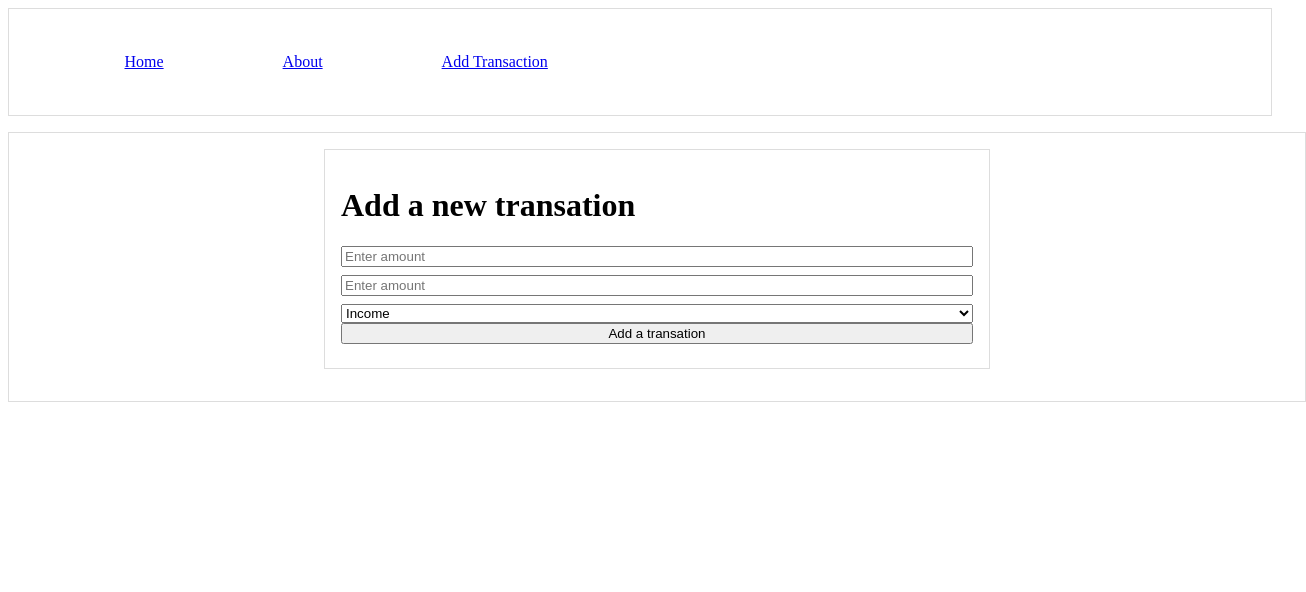
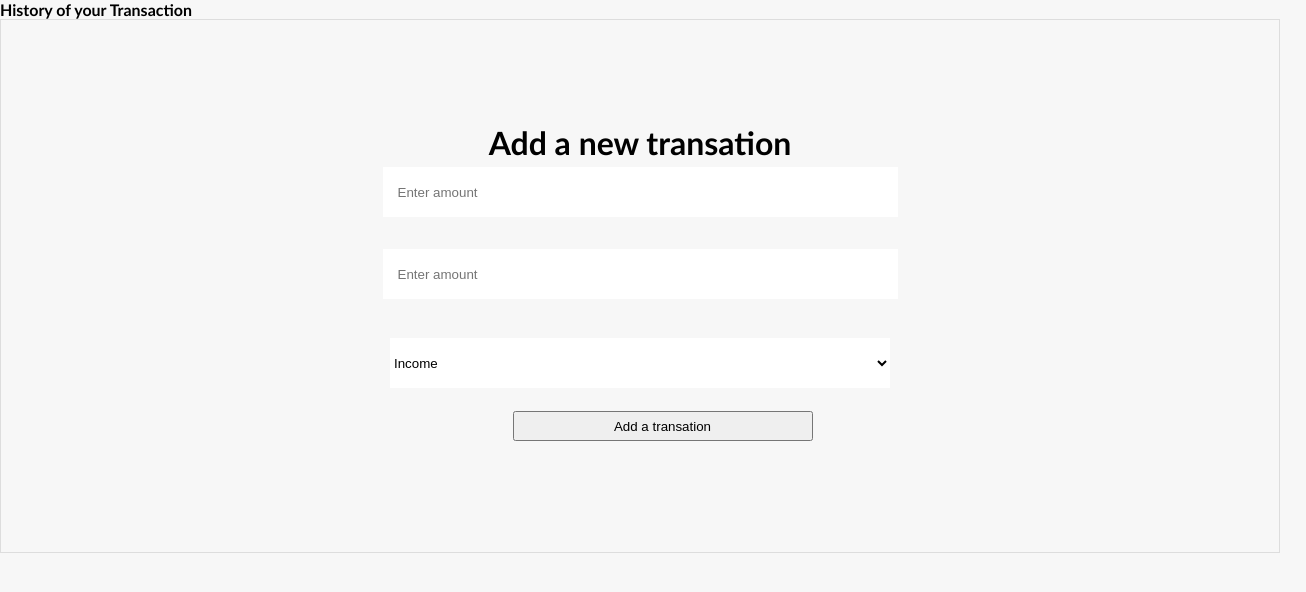
Before and after one commit to Thandekaportiap/Expenses-Log-App, a React (Vite) app in the folder example/: page /add in a window 1280 px wide. Shown: the top 592 px of the page, 1306 px wide, since content can reach past the window. Built offline with nearby package versions, Linux system fonts and the light colour scheme.

Commit message:
display function

```diff
--- a/example/src/App.css
+++ b/example/src/App.css
@@ -1,27 +1,41 @@
-.App {
-  text-align: center;
-  margin-top: 2rem;
+* {
+  margin: 0;
+  padding: 0;
 }
 
-form {
-  display: flex;
-  flex-direction: column;
-  align-items: center;
-  margin-bottom: 2rem;
+body {
+  background-color: #f7f7f7;
+  font-family: "Gill Sans", "Gill Sans Mt", 'Gill Sans', 'Gill Sans MT', Calibri, 'Trebuchet MS', sans-serif;
 }
 
-input,
-textarea,
-button {
-  margin-bottom: 0.5rem;
+.container {
+  display: flex;
+  justify-content: center;
+  flex-direction: column;
+  height: 500px;
+  align-items: center;
+}
+
+input {
+  width: 500px;
+  height: 50px;
+  background-color: white;
+  border: none;
+  padding-left: 15px;
+  margin-top: 5px;
+}
+
+select {
+  width: 500px;
+  height: 50px;
+  background-color: white;
+  border: none;
+  margin-top: 12px;
 }
 
 button {
-  cursor: pointer;
+  width: 300px;
+  height: 30px;
+  margin-left: 45px;
+  margin-top: 4px;
 }
-
-div > div {
-  border: 1px solid #ddd;
-  padding: 1rem;
-  margin-bottom: 1rem;
-}
--- a/example/src/App.jsx
+++ b/example/src/App.jsx
@@ -6,18 +6,29 @@ import { BrowserRouter, Routes, Route } from "react-router-dom";
 import Home from "./home"
 import About from './about';
 import Add from './components/add';
+import DisplayTransaction from './components/display';
 
 const App = () => {
 
+  const [transactions, setTransactions] = useState([]);
+
+  const add = ((transactionItem, amount, transactionType)=>{
+    setTransactions((transactions)=>[...transactions, {transactionItem:transactionItem,amount:amount,transactionType:transactionType}]);
+   console.log(transactions)
+  })
+
   return (
    <>
+   <DisplayTransaction transactions={transactions}/>
    <BrowserRouter>
+   <div className='container'>
    <Routes>
    <Route path="/home" element={< Home />}></Route>
    <Route index element={< Home />} />
    <Route path='about' element={<About/>}/>
-   <Route path='add' element={<Add/>}/>
+   <Route path='add' element={<Add add={add}/>}/>
    </Routes>
+   </div>
    </BrowserRouter>
    </>
   );
--- a/example/src/components/add.jsx
+++ b/example/src/components/add.jsx
@@ -1,24 +1,31 @@
-import Nav from "../navigation";
+import { useState } from "react"
 
-const add = () => {
+const add = (props) => {
+
+const [transactionItem, setTransactionItem] = useState("")
+const [amount , setAmount] = useState("");
+const [transactionType, setTransactionType] = useState("")
+
+const add = () =>{
+props.add(transactionItem, amount, transactionType )
+}
+
     return(
         <>
-        <div>
-            <Nav/>
-        </div>
-      <div style={{display:"flex", flexDirection:"column", height:"70%", width:"100%", alignItems:"center",justifyContent:"center"}}>
-      <div style={{display:"flex", flexDirection:"column", height:"70%", width:"50%"}}>
+
+
       <h1>Add a new transation</h1>
-       <input type="text" placeholder="Enter amount"/>
-       <input type="text" placeholder="Enter amount"/>
-       <select name="" id="">
+       <input type="text" placeholder="Enter amount" onChange={(event)=> setTransactionItem(event.target.value)}/> <br/>
+       <input type="text" placeholder="Enter amount" onChange={(event)=> setAmount(event.target.value)}/> <br/>
+       <select onChange={(event)=> setTransactionType(event.target.value)}>
         <option value="">Income</option>
         <option value="">Expense</option>
        </select>
+       <br/>
 
-       <button type="submit">Add a transation</button>
-      </div>
-      </div>
+       <button type="submit" onClick={add}>Add a transation</button>
+
+
         </>
     )
 }
--- /dev/null
+++ b/example/src/components/display.jsx
@@ -0,0 +1,19 @@
+
+
+const DisplayTransaction = (props) =>{
+return (
+    <>
+    <h4>History of your Transaction</h4>
+    {props.transactions.map((data) =>(
+    <div>
+        <h6>{data.transactionItem}</h6>
+        <h6>{data.amount}</h6>
+        <h6>{data.transactionType}</h6>
+
+    </div>
+))}
+    </>
+)
+}
+
+export default DisplayTransaction
```
